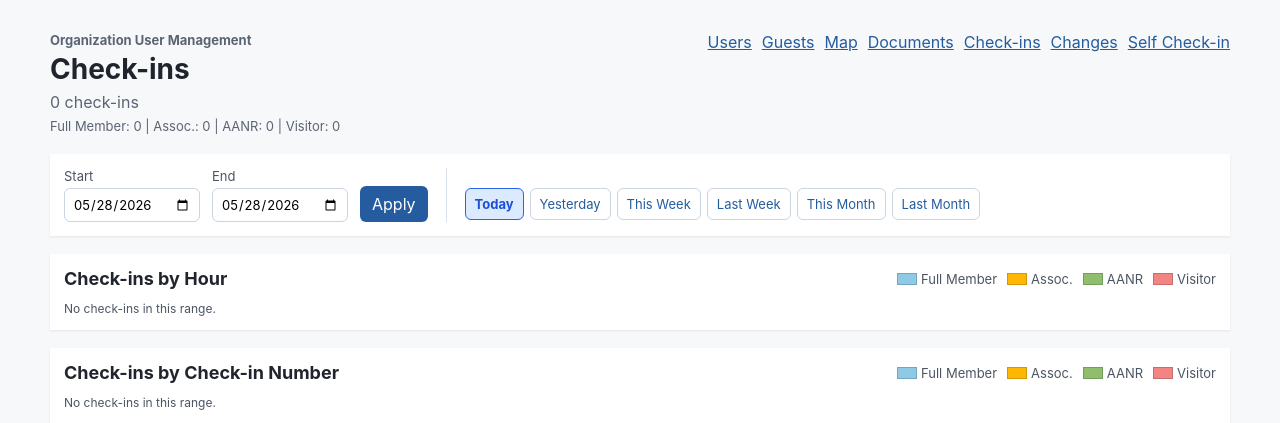
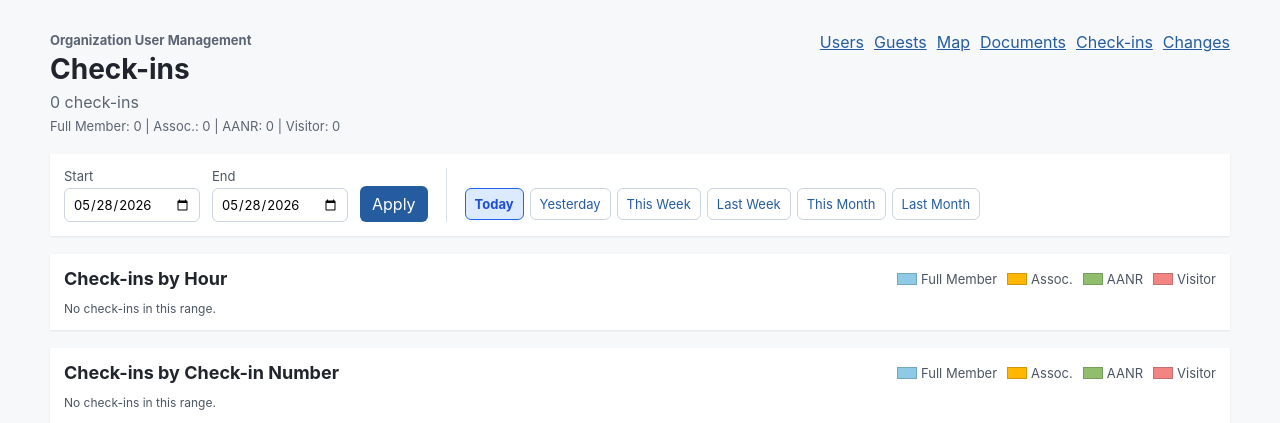
Before and after one commit to dcbriccetti/ubiquiti-usage-manager, a Flask app: page /checkins/report in a window 1280 px wide. Shown: the top 423 px of the page. Run offline with Flask 3, Linux system fonts and the light colour scheme; the visitor is signed in with stand-in values (Sample User, id 1); data comes from the database, SQL or seed files in the repository; data that the repository does not hold is empty.

Commit message:
Remove self check-in from admin nav

```diff
--- a/src/club_admin/templates/club_admin/checkins_report.html
+++ b/src/club_admin/templates/club_admin/checkins_report.html
@@ -28,7 +28,6 @@
         <a href="{{ url_for('documents_report') }}">Documents</a>
         <a href="{{ url_for('checkins_report') }}">Check-ins</a>
         <a href="{{ url_for('recent_changes') }}">Changes</a>
-        <a href="{{ url_for('self_checkin') }}">Self Check-in</a>
       </nav>
     </header>
 
--- a/src/club_admin/templates/club_admin/documents_report.html
+++ b/src/club_admin/templates/club_admin/documents_report.html
@@ -32,7 +32,6 @@
         <a href="{{ url_for('documents_report') }}">Documents</a>
         <a href="{{ url_for('checkins_report') }}">Check-ins</a>
         <a href="{{ url_for('recent_changes') }}">Changes</a>
-        <a href="{{ url_for('self_checkin') }}">Self Check-in</a>
       </nav>
     </header>
 
--- a/src/club_admin/templates/club_admin/guest_registrations.html
+++ b/src/club_admin/templates/club_admin/guest_registrations.html
@@ -27,7 +27,6 @@
         <a href="{{ url_for('documents_report') }}">Documents</a>
         <a href="{{ url_for('checkins_report') }}">Check-ins</a>
         <a href="{{ url_for('recent_changes') }}">Changes</a>
-        <a href="{{ url_for('self_checkin') }}">Self Check-in</a>
       </nav>
     </header>
 
--- a/src/club_admin/templates/club_admin/member_detail.html
+++ b/src/club_admin/templates/club_admin/member_detail.html
@@ -22,7 +22,6 @@
           <a href="{{ url_for('documents_report') }}">Documents</a>
           <a href="{{ url_for('checkins_report') }}">Check-ins</a>
           <a href="{{ url_for('recent_changes') }}">Changes</a>
-          <a href="{{ url_for('self_checkin') }}">Self Check-in</a>
         </nav>
         <a class="button-link" href="{{ url_for('edit_member', member_id=member.id) }}">Edit User</a>
       </div>
--- a/src/club_admin/templates/club_admin/members.html
+++ b/src/club_admin/templates/club_admin/members.html
@@ -22,7 +22,6 @@
           <a href="{{ url_for('documents_report') }}">Documents</a>
           <a href="{{ url_for('checkins_report') }}">Check-ins</a>
           <a href="{{ url_for('recent_changes') }}">Changes</a>
-          <a href="{{ url_for('self_checkin') }}">Self Check-in</a>
         </nav>
       </div>
     </header>
--- a/src/club_admin/templates/club_admin/members_map.html
+++ b/src/club_admin/templates/club_admin/members_map.html
@@ -22,7 +22,6 @@
         <a href="{{ url_for('documents_report') }}">Documents</a>
         <a href="{{ url_for('checkins_report') }}">Check-ins</a>
         <a href="{{ url_for('recent_changes') }}">Changes</a>
-        <a href="{{ url_for('self_checkin') }}">Self Check-in</a>
       </nav>
     </header>
 
--- a/src/club_admin/templates/club_admin/recent_changes.html
+++ b/src/club_admin/templates/club_admin/recent_changes.html
@@ -21,7 +21,6 @@
         <a href="{{ url_for('documents_report') }}">Documents</a>
         <a href="{{ url_for('checkins_report') }}">Check-ins</a>
         <a class="active" href="{{ url_for('recent_changes') }}" aria-current="page">Changes</a>
-        <a href="{{ url_for('self_checkin') }}">Self Check-in</a>
       </nav>
     </header>
 
```
Also changed, not shown: tests/test_club_member_import.py (+1 -0 lines).
